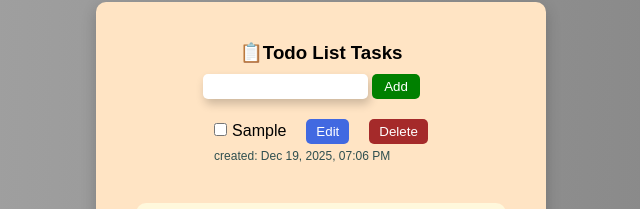
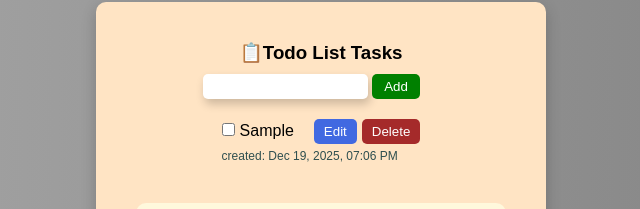
Before and after one commit to MariuswebDev/TodoList-1, a plain HTML site: page index.html in a window 1280 px wide. Both pictures are taken after typing "Sample" into the empty fields and a click on the button "Add". Shown: the part 249-458 px from the top of the page, without its empty margins (319-959 px from the left). Drawn offline with Linux system fonts and the light colour scheme.

Commit message:
fifth commit

```diff
--- a/styles.css
+++ b/styles.css
@@ -35,16 +35,13 @@ body {
   margin-right: 5px;
 }
 
-.delete,
-.edit {
-  margin-left: 20px;
-}
-
 .delete {
+  margin-left: 5px;
   background-color: brown;
 }
 
 .edit {
+  margin-left: 20px;
   background-color: royalblue;
 }
 
```
